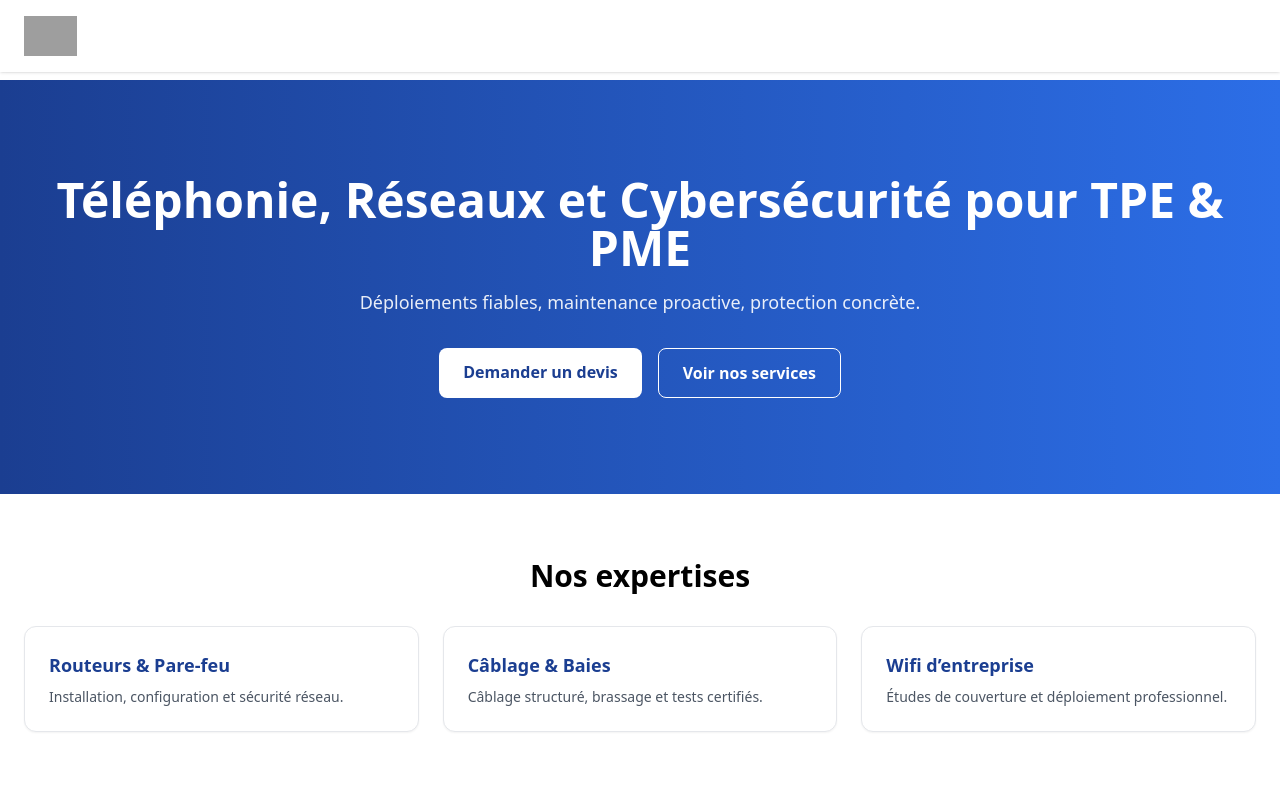
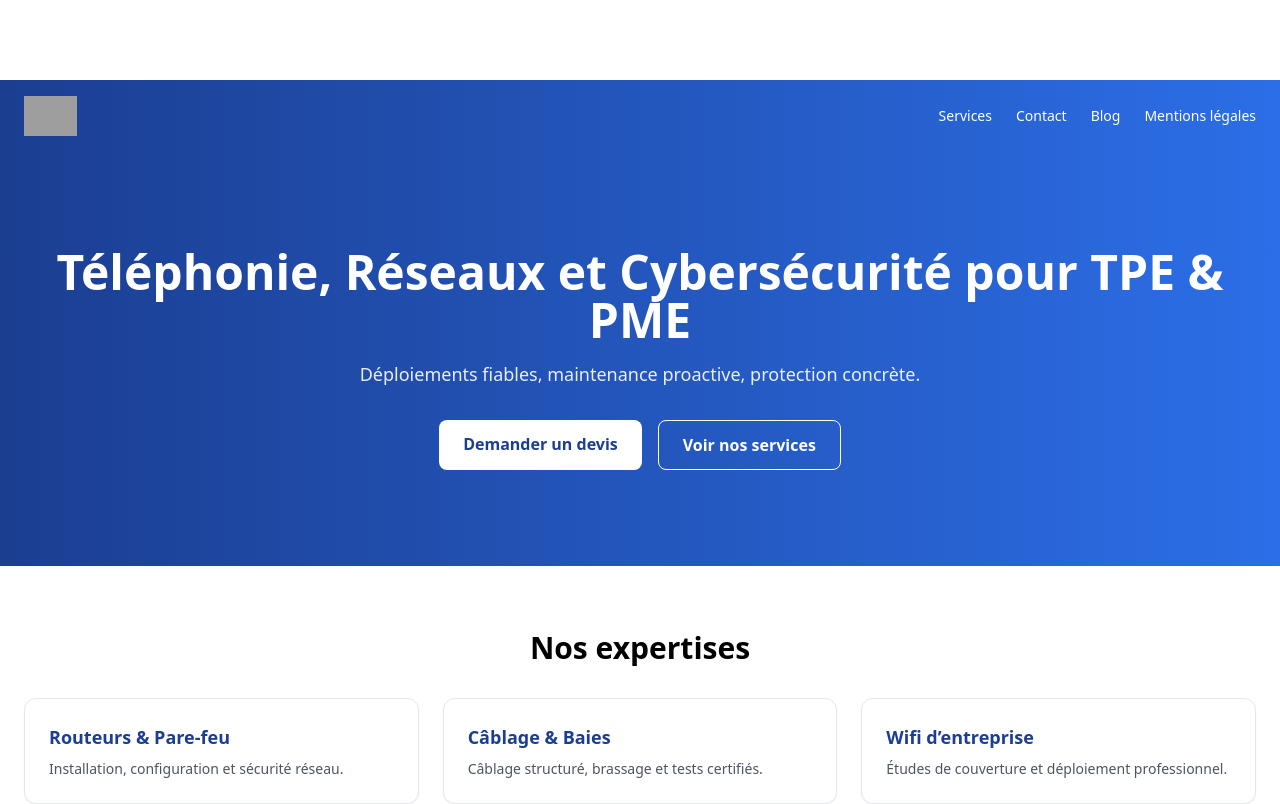
Before and after one commit to JohnKramer59/Site-web-1fonie, a React (Vite) app: page / in a window 1280 px wide. Shown: the top 804 px of the page. Built offline with nearby package versions, Linux system fonts and the light colour scheme; grey boxes are pictures that could not be loaded.

Commit message:
Update Header.jsx

```diff
--- a/src/components/Header.jsx
+++ b/src/components/Header.jsx
@@ -3,7 +3,7 @@ import { Link } from "react-router-dom";
 
 export default function Header() {
   return (
-    <header className="fixed top-0 left-0 right-0 z-50 customblue2 text-white shadow">
+    <header className="bg-gradient-to-r from-customblue-dark to-customblue text-white">
       <nav className="container mx-auto px-6 py-4">
         <div className="flex items-center justify-between">
           <Link to="/" className="flex items-center space-x-2">
```
